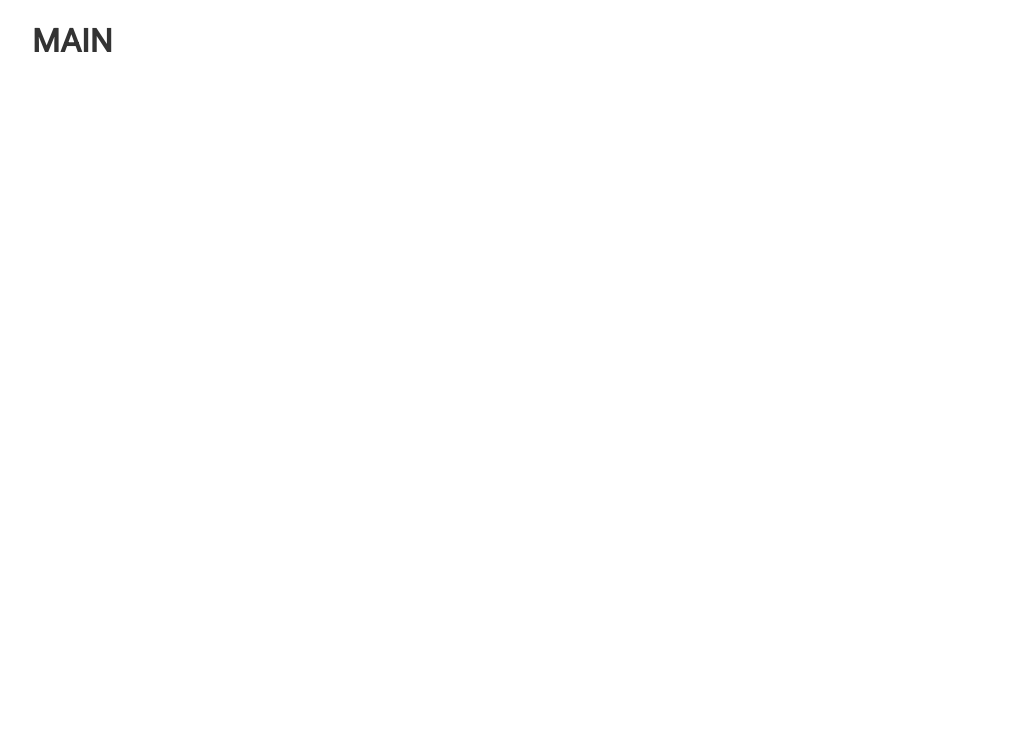
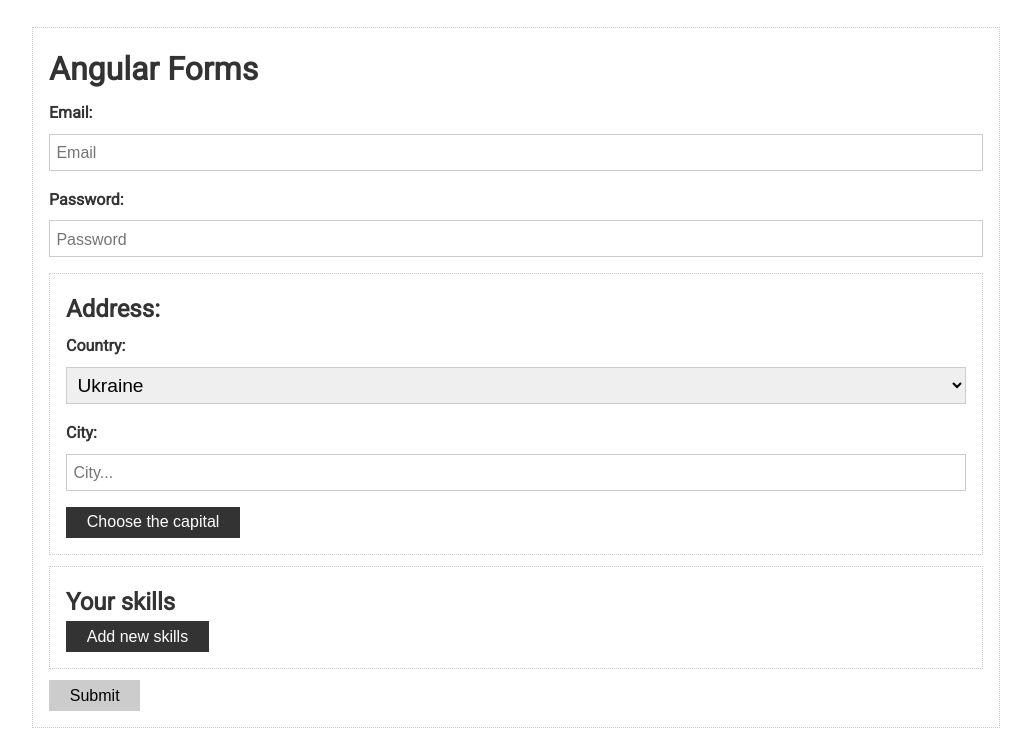
Before and after one commit to RomanSyrko/study-udemy-angular9, an Angular app: page / in a window 1280 px wide. Shown: the top 750 px of the page, without its empty margins (124-1155 px from the left). Built offline with nearby package versions, Linux system fonts and the light colour scheme.

Commit message:
Final this part

```diff
--- a/src/app/app.component.css
+++ b/src/app/app.component.css
@@ -0,0 +1,17 @@
+p {
+  font-size: 1.5rem;
+}
+input:focus{
+  outline: none;
+}
+input::placeholder{
+  font-size: 1rem;
+}
+
+/* Валідація */
+input.ng-invalid.ng-touched{
+  border: 1px solid red;
+}
+input.ng-valid.ng-touched{
+  border: 1px solid green;
+}
--- a/src/app/app.component.html
+++ b/src/app/app.component.html
@@ -1,4 +1,80 @@
 <div class="container">
-  <h1>{{title}}</h1>
+  <form class="card" [formGroup]="form" (ngSubmit)="submit()">
+    <h1>Angular Forms</h1>
 
+    <div class="form-control">
+      <label>Email:</label>
+      <input type="text" placeholder="Email" formControlName="email">
+      <div
+        *ngIf="form.get('email')?.invalid && form.get('email')?.touched"
+        class="validation"
+      >
+        <small *ngIf="form.get('email')?.errors?.['required']">Can't be empty</small>
+        <small *ngIf="form.get('email')?.errors?.['email']">Fill correct email</small>
+        <small *ngIf="form.get('email')?.errors?.['restrictedEmail']">Email {{form.get('email')?.value}} can't be
+          used</small>
+        <small *ngIf="form.get('email')?.errors?.['uniqEmail']">Email {{form.get('email')?.value}} already
+          exists</small>
+      </div>
+    </div>
+
+    <div class="form-control">
+      <label>Password:</label>
+      <input type="password" placeholder="Password" formControlName="password">
+
+      <!--  Debugger  -->
+      <!--  <pre>{{form.get('password')?.errors | json}}</pre>  -->
+
+      <div
+        *ngIf="form.get('password')?.invalid && form.get('password')?.touched"
+        class="validation"
+      >
+        <small *ngIf="form.get('password')?.errors?.['required']">Can't be empty</small>
+        <small *ngIf="form.get('password')?.errors?.['minlength']">
+          Length should be min {{form.get('password')?.errors?.['minlength'].requiredLength}} character.
+          Now we have: {{form.get('password')?.errors?.['minlength'].actualLength}}
+        </small>
+      </div>
+    </div>
+
+    <div class="card" formGroupName="address">
+      <h2>Address:</h2>
+
+      <div class="form-control">
+        <label>Country:</label>
+
+        <select formControlName="country">
+          <option value="ua">Ukraine</option>
+          <option value="pl">Poland</option>
+          <option value="en">Great Britain</option>
+        </select>
+      </div>
+
+      <div class="form-control">
+        <label>City:</label>
+        <input type="text" placeholder="City..." formControlName="city">
+      </div>
+
+      <button class="btn" type="button" (click)="setCapital()">Choose the capital</button>
+    </div>
+
+
+    <div class="card" formGroupName="skills">
+      <h2>Your skills</h2>
+      <button class="btn" type="button" (click)="AddSkill()">Add new skills</button>
+      <div
+        *ngFor="let control of getControls(); let idx = index"
+        class="form-control"
+      >
+        <label>Skill: {{idx + 1}}</label>
+        <input
+          type="text"
+          [formControlName]="idx">  <!--  [formControlName]="idx" - динамічна валідація  -->
+      </div>
+    </div>
+
+    <button class="btn" type="submit" [disabled]="form.invalid || form.pending">Submit</button>
+    <!-- form.pending для перевірки асинхроних операцій -->
+
+  </form>
 </div>
--- a/src/app/app.component.ts
+++ b/src/app/app.component.ts
@@ -1,10 +1,66 @@
-import {Component} from '@angular/core';
+import {Component, OnInit} from '@angular/core';
+import {FormArray, FormControl, FormGroup, Validators} from "@angular/forms";
+import {MyValidators} from "./my.validators";
 
 @Component({
   selector: 'app-root',
   templateUrl: './app.component.html',
   styleUrls: ['./app.component.css']
 })
-export class AppComponent {
-  title = 'MAIN';
+export class AppComponent implements OnInit {
+  title = 'Forms and Validations';
+
+  form: FormGroup
+
+  ngOnInit() {
+    this.form = new FormGroup<any>({
+      email: new FormControl('', [
+        Validators.email,
+        Validators.required,
+        MyValidators.restrictedEmails
+      ], [<any>MyValidators.uniqEmail]),
+      password: new FormControl(null, [
+        Validators.required,
+        Validators.minLength(6)
+      ]),
+      address: new FormGroup({
+        country: new FormControl('ua'),
+        city: new FormControl('', Validators.required)
+      }),
+      skills: new FormArray([])
+    })
+  }
+
+  submit() {
+    if (this.form.valid) {               // додаткова перевірка на валідність (окрім того, що є в HTML файлі)
+      console.log(this.form);
+
+      const formData = this.form.value;
+      console.log(formData);
+
+      this.form.reset() // очищає форму після submit
+    }
+  }
+
+  setCapital() {
+    // {[index: string]:any} - щоб не було помилки: TS7053
+    const cityMap: { [index: string]: any } = {
+      ua: 'Kyiv',
+      pl: 'Warshaw',
+      en: 'London'
+    }
+    const cityKey = this.form.get('address')?.get('country')?.value;
+    const city = cityMap[cityKey];
+    this.form.patchValue({address: {city}});  // пишемо один раз {city} замість {city: city} бо назви збігаються
+  }
+
+  AddSkill() {
+    const control = new FormControl('', Validators.required);
+    (<FormArray>this.form.get('skills')).push(control)  // або такий варінт запису: (this.form.get('skills') as FormArray).controls.push(control);
+  }
+
+  getControls() {
+    return (this.form.get('skills') as FormArray).controls;
+  }
+
 }
--- a/src/app/app.module.ts
+++ b/src/app/app.module.ts
@@ -2,13 +2,16 @@
 import {BrowserModule} from '@angular/platform-browser';
 
 import {AppComponent} from './app.component';
+import {FormsModule, ReactiveFormsModule} from "@angular/forms";
 
 @NgModule({
   declarations: [
     AppComponent
   ],
   imports: [
-    BrowserModule
+    BrowserModule,
+    FormsModule,
+    ReactiveFormsModule
   ],
   providers: [],
   bootstrap: [AppComponent]
--- /dev/null
+++ b/src/app/my.validators.ts
@@ -0,0 +1,23 @@
+import {FormControl} from "@angular/forms";
+import {Observable} from "rxjs";
+
+export class MyValidators {
+
+  static restrictedEmails(control: FormControl): { [key: string]: boolean } | null {
+    if (['v@com', 'test@com'].includes(control.value)) {
+      return {restrictedEmail: true}
+    }
+    return null
+  }
+
+  static uniqEmail(control: FormControl): Promise<any> | Observable<any> {
+    return new Promise(resolve => {
+      if (control.value === 'async@com') {
+        resolve({uniqEmail: true})
+      } else {
+        resolve(null)
+      }
+    })
+  }
+
+}
--- a/src/styles.css
+++ b/src/styles.css
@@ -50,6 +50,13 @@
   outline: none;
 }
 
+.btn:disabled {
+   background: #ccc;
+   color: #000;
+   cursor: not-allowed;
+ }
+
+
 .btn:hover {
   opacity: 0.8;
 }
@@ -57,7 +64,25 @@
 .form-control {
   display: block;
   margin-top: 0.3rem;
+  margin-bottom: .5rem;
 }
+
+label {
+  display: block;
+  font-weight: bold;
+  font-size: 1rem;
+  margin-bottom: .5rem;
+  user-select: none;
+}
+
+input {
+  margin-bottom: 0;
+}
+
+.validation {
+  color: red;
+}
+
 
 .card {
   padding: 1rem;
@@ -73,7 +98,7 @@
   padding: 0.4rem;
   font-size: 1.2rem;
   border: 1px solid #ccc;
-  margin: 1.2rem 0;
+  margin-bottom: 1rem;
 }
 
 hr {
```
